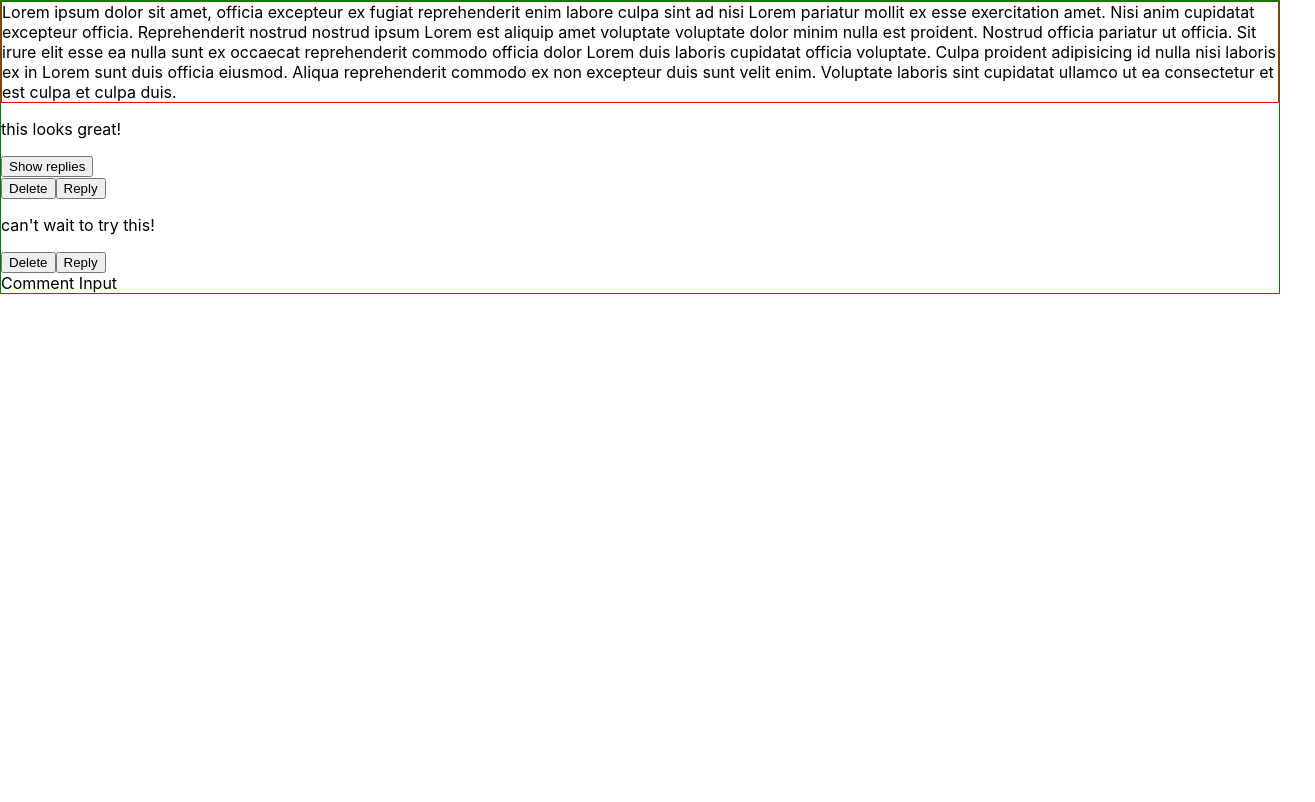
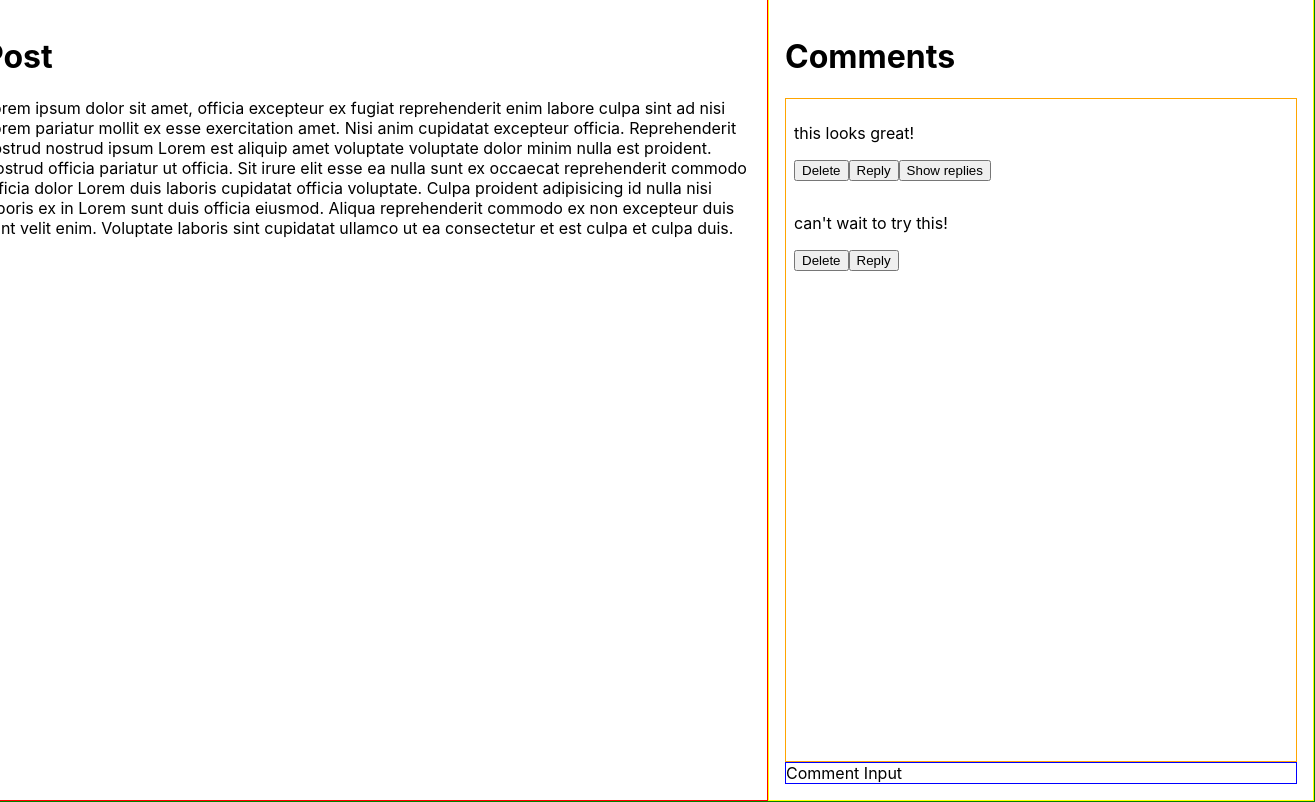
Before and after one commit to Snwblnd/2vJcYy4U, a React (Create React App) app: page / in a window 1280 px wide. Shown: the whole page, 1315 px wide, since content can reach past the window. Built offline with nearby package versions, Linux system fonts and the light colour scheme.

Commit message:
add some basic styling

```diff
--- a/src/App.css
+++ b/src/App.css
@@ -1,4 +1,6 @@
 .container-main {
   height: 100svh;
   width: 100%;
+  display: grid;
+  place-content: center;
 }
--- a/src/components/post/Comment.js
+++ b/src/components/post/Comment.js
@@ -1,4 +1,5 @@
 import React, { useState } from "react";
+import "./post.css";
 
 const Comment = ({ comment }) => {
   const [expanded, setExpanded] = useState(false);
@@ -11,22 +12,24 @@ const Comment = ({ comment }) => {
           <p>{comment.commentText}</p>
         )}
       </div>
-      <div className="replies">
+      <button onClick={() => deleteFunction(comment)}>Delete</button>
+      <button onClick={() => replyToComment(comment, "darude")}>Reply</button>
       {comment.comments && (
-          <div>
         <button onClick={() => setExpanded(!expanded)}>
           {expanded ? "Hide replies" : "Show replies"}
         </button>
+      )}
+      <div className="replies">
         {expanded
           ? comment.comments.map((comment) => {
-                  return <Comment comment={comment} key={comment.commentId} />;
+              return (
+                <div className="reply">
+                  <Comment comment={comment} key={comment.commentId} />
+                </div>
+              );
             })
           : ""}
       </div>
-        )}
-      </div>
-      <button onClick={() => deleteFunction(comment)}>Delete</button>
-      <button onClick={() => replyToComment(comment, "darude")}>Reply</button>
     </div>
   );
 };
--- a/src/components/post/CommentInput.js
+++ b/src/components/post/CommentInput.js
@@ -1,5 +1,7 @@
+import "./post.css";
+
 const CommentInput = () => {
-  return <div>Comment Input</div>;
+  return <div className="comment-input">Comment Input</div>;
 };
 
 export default CommentInput;
--- a/src/components/post/CommentSection.js
+++ b/src/components/post/CommentSection.js
@@ -28,6 +28,7 @@ const CommentSection = () => {
 
   return (
     <div className="comment-section">
+      <h1>Comments</h1>
       <div className="comments">
         {comments.map((comment) => {
           console.log(comment);
--- a/src/components/post/PostContent.js
+++ b/src/components/post/PostContent.js
@@ -3,16 +3,20 @@ import "./post.css";
 const PostContent = () => {
   return (
     <div className="post-content">
-      Lorem ipsum dolor sit amet, officia excepteur ex fugiat reprehenderit enim
-      labore culpa sint ad nisi Lorem pariatur mollit ex esse exercitation amet.
-      Nisi anim cupidatat excepteur officia. Reprehenderit nostrud nostrud ipsum
-      Lorem est aliquip amet voluptate voluptate dolor minim nulla est proident.
-      Nostrud officia pariatur ut officia. Sit irure elit esse ea nulla sunt ex
-      occaecat reprehenderit commodo officia dolor Lorem duis laboris cupidatat
-      officia voluptate. Culpa proident adipisicing id nulla nisi laboris ex in
-      Lorem sunt duis officia eiusmod. Aliqua reprehenderit commodo ex non
-      excepteur duis sunt velit enim. Voluptate laboris sint cupidatat ullamco
-      ut ea consectetur et est culpa et culpa duis.
+      <h1>Post</h1>
+      <p>
+        Lorem ipsum dolor sit amet, officia excepteur ex fugiat reprehenderit
+        enim labore culpa sint ad nisi Lorem pariatur mollit ex esse
+        exercitation amet. Nisi anim cupidatat excepteur officia. Reprehenderit
+        nostrud nostrud ipsum Lorem est aliquip amet voluptate voluptate dolor
+        minim nulla est proident. Nostrud officia pariatur ut officia. Sit irure
+        elit esse ea nulla sunt ex occaecat reprehenderit commodo officia dolor
+        Lorem duis laboris cupidatat officia voluptate. Culpa proident
+        adipisicing id nulla nisi laboris ex in Lorem sunt duis officia eiusmod.
+        Aliqua reprehenderit commodo ex non excepteur duis sunt velit enim.
+        Voluptate laboris sint cupidatat ullamco ut ea consectetur et est culpa
+        et culpa duis.
+      </p>
     </div>
   );
 };
--- a/src/components/post/post.css
+++ b/src/components/post/post.css
@@ -1,7 +1,46 @@
 .post-content {
   border: 1px solid red;
+  width: 48rem;
+  height: 48rem;
+  padding: 1rem;
 }
 
 .post-container {
   border: 1px solid green;
+  display: flex;
 }
+
+.comment-section {
+  border: 1px yellow solid;
+  width: 32rem;
+  padding: 1rem;
+  display: flex;
+  flex-flow: column;
+  justify-content: start;
+}
+
+.comment {
+  padding: 8px;
+}
+
+.comments {
+  border: 1px solid orange;
+  overflow-y: auto;
+  flex-grow: 1;
+}
+
+.replies {
+  display: flex;
+  flex-flow: column;
+  gap: 16px;
+}
+
+.reply {
+  border: 1px solid gray;
+  padding-left: 1rem;
+}
+
+.comment-input {
+  border: 1px solid blue;
+  margin-top: auto;
+}
```
Lines whose indentation alone changed are shown as unchanged.
